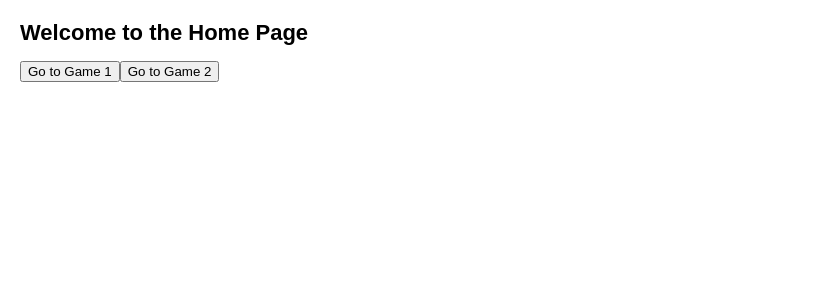
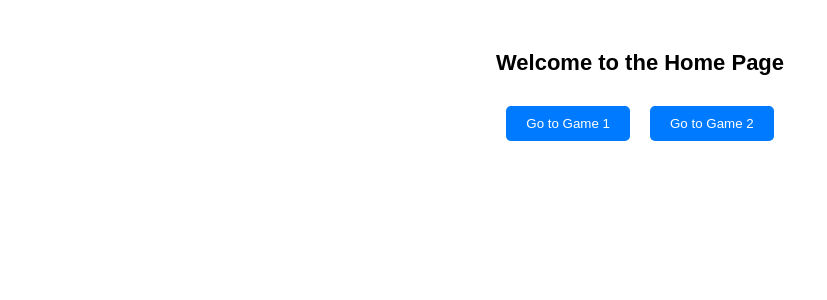
Before and after one commit to soniaroh/GameHub, a React (Create React App) app in the folder gamehub/: page / in a window 1280 px wide. Shown: the top 300 px of the page, without its empty margins (0-827 px from the left). Built offline with nearby package versions, Linux system fonts and the light colour scheme.

Commit message:
style: add style

```diff
--- a/gamehub/src/components/Game1.jsx
+++ b/gamehub/src/components/Game1.jsx
@@ -14,7 +14,7 @@ export default function Game1() {
       }
       return (
         <li key={move}>
-          <button onClick={() => jumpTo(move)}>{description}</button>
+          <button onClick={() => jumpTo(move)} className="game-button">{description}</button>
         </li>
       );
     })
--- a/gamehub/src/components/Home.jsx
+++ b/gamehub/src/components/Home.jsx
@@ -3,14 +3,14 @@ import { Link } from 'react-router-dom';
 
 function Home() {
   return (
-    <div>
+    <div className="home-container">
       <h1>Welcome to the Home Page</h1>
-      <div>
+      <div className="button-container">
         <Link to="/game1">
-          <button>Go to Game 1</button>
+          <button className="game-button">Go to Game 1</button>
         </Link>
         <Link to="/game2">
-          <button>Go to Game 2</button>
+          <button className="game-button">Go to Game 2</button>
         </Link>
       </div>
     </div>
--- a/gamehub/src/index.css
+++ b/gamehub/src/index.css
@@ -94,3 +94,26 @@ body {
   display: flex;
   flex-direction: row;
 }
+
+.home-container {
+  text-align: center;
+  margin-top: 50px;
+}
+
+.button-container {
+  margin-top: 20px;
+}
+
+.game-button {
+  padding: 10px 20px;
+  margin: 10px 10px;
+  background-color: #007bff;
+  color: #fff;
+  border: none;
+  border-radius: 5px;
+  cursor: pointer;
+}
+
+.game-button:hover {
+  background-color: #0056b3;
+}
```
